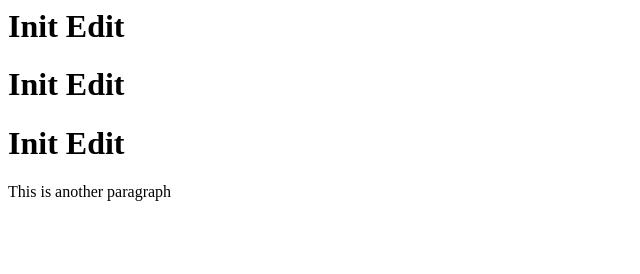
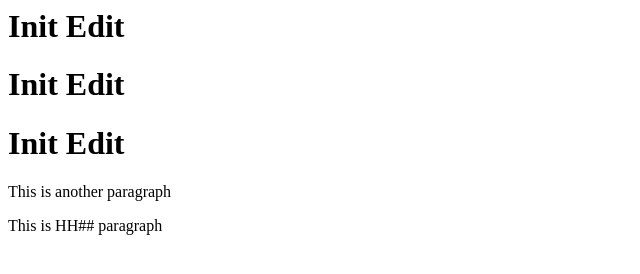
Before and after one commit to NaserFaryad/git-init, a plain HTML site: page index.html in a window 1280 px wide. Shown: the whole page, without its empty margins (0-640 px from the left). Drawn offline with Linux system fonts and the light colour scheme.

Commit message:
another tag

```diff
--- a/index.html
+++ b/index.html
@@ -3,3 +3,4 @@
 <h1>Init Edit</h1>
 
 <p> This is another paragraph</p>
+<p> This is HH## paragraph</p>
```
